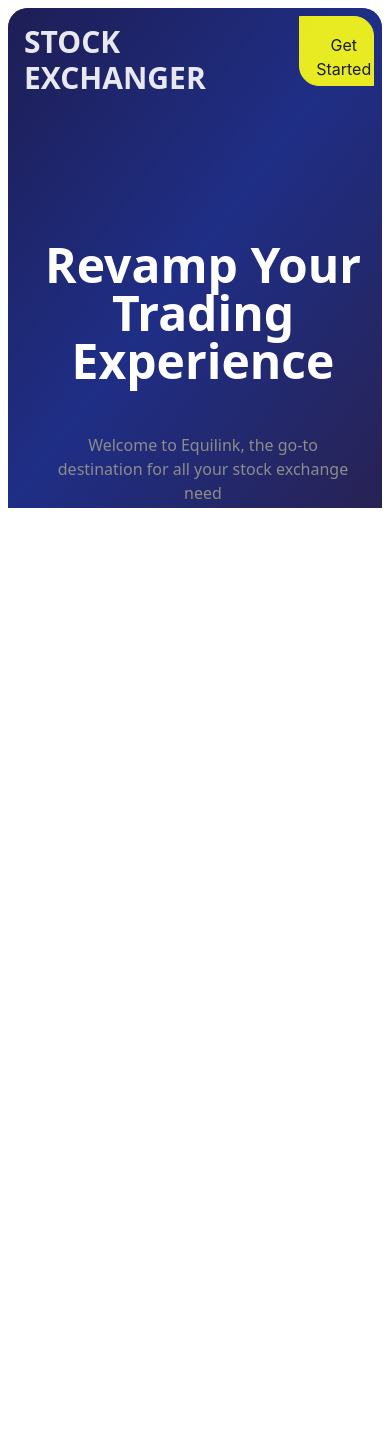
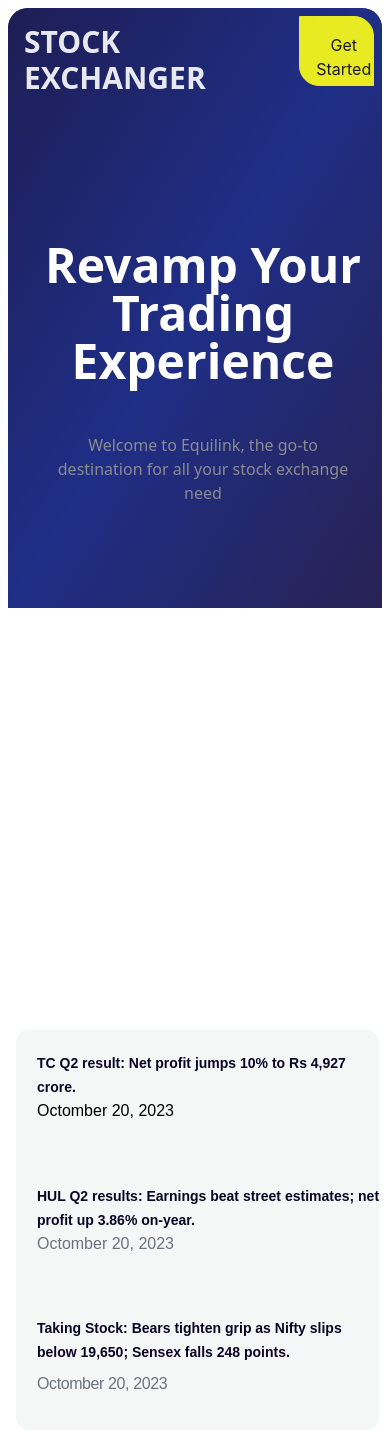
Before and after one commit to omkarjarad2002/stock_exchange, a React (Create React App) app: page / in a window 390 px wide. Shown: the top 1430 px of the page. Before the commit the page ends 844 px from the top, so only its background shows below. Built offline with nearby package versions, Linux system fonts and the light colour scheme.

Commit message:
section created Home

```diff
--- a/package.json
+++ b/package.json
@@ -10,6 +10,7 @@
     "bootstrap": "^5.3.2",
     "react": "^18.2.0",
     "react-dom": "^18.2.0",
+    "react-icons": "^4.11.0",
     "react-scripts": "5.0.1",
     "web-vitals": "^2.1.4"
   },
--- a/src/components/home/Home.css
+++ b/src/components/home/Home.css
@@ -0,0 +1,148 @@
+/* rgb(35, 124, 168), */
+
+@media (max-width: 768px) {
+  .color_overlay {
+    margin-left: -1.2rem;
+    margin-top: -0.7rem;
+  }
+}
+
+.head_div {
+  text-align: center;
+  justify-content: center;
+  align-items: center;
+  height: 100px;
+  width: 380px;
+  border: 1px solid transparent;
+  margin: -8rem auto 4rem auto;
+  border: 1px solid transparent;
+}
+
+.head_div p {
+  color: #170354;
+  font-family: sans-serif;
+}
+.head_h {
+  font-family: sans-serif;
+  font-weight: 400;
+  margin-top: 10rem;
+  z-index: 0.1;
+  color: #170354;
+}
+.learn_more_div {
+  border-radius: 30px;
+  text-align: center;
+  justify-content: center;
+  align-items: center;
+  margin: auto;
+  display: flex;
+  color: white;
+  height: 50px;
+  width: 170px;
+  border: 1px solid white;
+  background: transparent;
+}
+.learn_more_div:hover {
+  color: white;
+  background-color: #170354;
+  border: 1px solid #170354;
+  transition: 250ms;
+}
+.learn_more_div .for_arrow:hover {
+  color: white;
+}
+.tech {
+  height: 120px;
+  width: 98%;
+  border: 1px solid #f5f6f6;
+  display: flex;
+  margin: 1rem;
+  border-radius: 12px 12px 12px 12px;
+  background-color: #f5f6f6;
+}
+.tech hr {
+  height: 60%;
+  width: 3px;
+  background-color: #170354;
+  border-radius: 50px;
+  padding: 1px;
+  margin: 24px 0px 0px 20px;
+  color: #170354;
+}
+.box {
+  height: 100%;
+  width: 30%;
+  padding: 4px;
+  margin: 4px;
+  margin: 1rem !important;
+}
+.box dt {
+  font-family: sans-serif;
+  font-weight: 600;
+}
+.box dd {
+  font-family: sans-serif;
+}
+@media (max-width: 1010px) {
+  .tech {
+    height: 400px;
+    width: 97%;
+    display: flex;
+    flex-direction: column;
+    margin: 1rem 5rem 1rem 1rem;
+  }
+  .tech hr {
+    display: none;
+  }
+  .box {
+    height: 100%;
+    width: 100%;
+    padding: 4px;
+    margin: 4px;
+  }
+}
+
+@media (max-width: 768px) {
+  .tech {
+    height: 400px;
+    width: 97%;
+    display: flex;
+    flex-direction: column;
+    margin: 1rem 1rem 1rem 0.5rem;
+  }
+
+  .box {
+    height: 100%;
+    width: 98%;
+    padding: 4px;
+    margin: 4px;
+  }
+}
+
+/* background-color: #f5f6f6; */
+@media (max-width: 768px) {
+  .home {
+    padding: 10px;
+  }
+  .head_div {
+    height: 450px;
+    width: 300px;
+  }
+  .head_h {
+    margin-top: 10rem;
+    font-size: 20px;
+  }
+
+  .head_h2 {
+    font-size: 18px;
+    margin: 14rem auto 3rem auto;
+  }
+
+  .success_div {
+    font-size: 14px;
+    width: auto;
+  }
+}
+.tech dt {
+  color: #0c0426;
+}
--- a/src/components/home/Home.js
+++ b/src/components/home/Home.js
@@ -1,8 +1,76 @@
-import React from "react";
+import React, { useState, useEffect } from "react";
+import { MdArrowForwardIos } from "react-icons/md";
 import "./Home.css";
 
 function Home() {
-  return <div className="home"></div>;
+  const stats = [
+    {
+      name: "Geneticus Breakthrough Revolutionizes DNA Sequencing Technology",
+      date: "September 15, 2023",
+    },
+    {
+      name: "Geneticus Collaborates with Leading Cancer Research Center",
+      date: "September 10, 2023",
+    },
+    {
+      name: "Geneticus Launches Educational Outreach Program to Foster Genomic Literacy",
+      date: "September 5, 2023",
+    },
+  ];
+
+  return (
+    <>
+      <div className="home">
+        <div className="color_overlay">
+          <div className="head_div text-center">
+            <div className="learn_more_div my-5">
+              <div className="mx-1">
+                <button className="learn_more_btn">Learn more</button>
+              </div>
+              <div className="mx-2">
+                <MdArrowForwardIos className="for_arrow" />
+              </div>
+            </div>
+          </div>
+        </div>
+      </div>
+
+      <div className="tech ">
+        <hr></hr>
+        <div className="box py-3 px-5 ">
+          <div className=" flex flex-wrap grid grid-wrap ">
+            <dt className="text-sm font-medium leading-6 ">
+              TC Q2 result: Net profit jumps 10% to Rs 4,927 crore.
+            </dt>
+
+            <dd className=" ">Octomber 20, 2023</dd>
+          </div>
+        </div>
+        <hr></hr>
+        <div className="box py-3 px-5">
+          <div className=" ">
+            <dt className="text-sm font-medium leading-6 ">
+              HUL Q2 results: Earnings beat street estimates; net profit up
+              3.86% on-year.
+            </dt>
+
+            <dd className="  text-gray-500  ">Octomber 20, 2023</dd>
+          </div>
+        </div>
+        <hr></hr>
+        <div className="box py-3 px-5">
+          <dt className="text-sm font-medium leading-6 ">
+            Taking Stock: Bears tighten grip as Nifty slips below 19,650; Sensex
+            falls 248 points.
+          </dt>
+
+          <dd className="w-full flex-none text-small font-sans font-medium leading-10 tracking-tight text-gray-500  ">
+            Octomber 20, 2023
+          </dd>
+        </div>
+      </div>
+    </>
+  );
 }
 
 export default Home;
--- a/src/components/navbar/Navbar.css
+++ b/src/components/navbar/Navbar.css
@@ -5,7 +5,7 @@
     rgb(7, 24, 121),
     rgb(17, 11, 66)
   );
-  height: 500px;
+  height: 600px;
   width: 100%;
   margin: 0px;
   padding: 0px;
```
Also changed, not shown: 1 other file (tests, documents, lock files or other folders).
